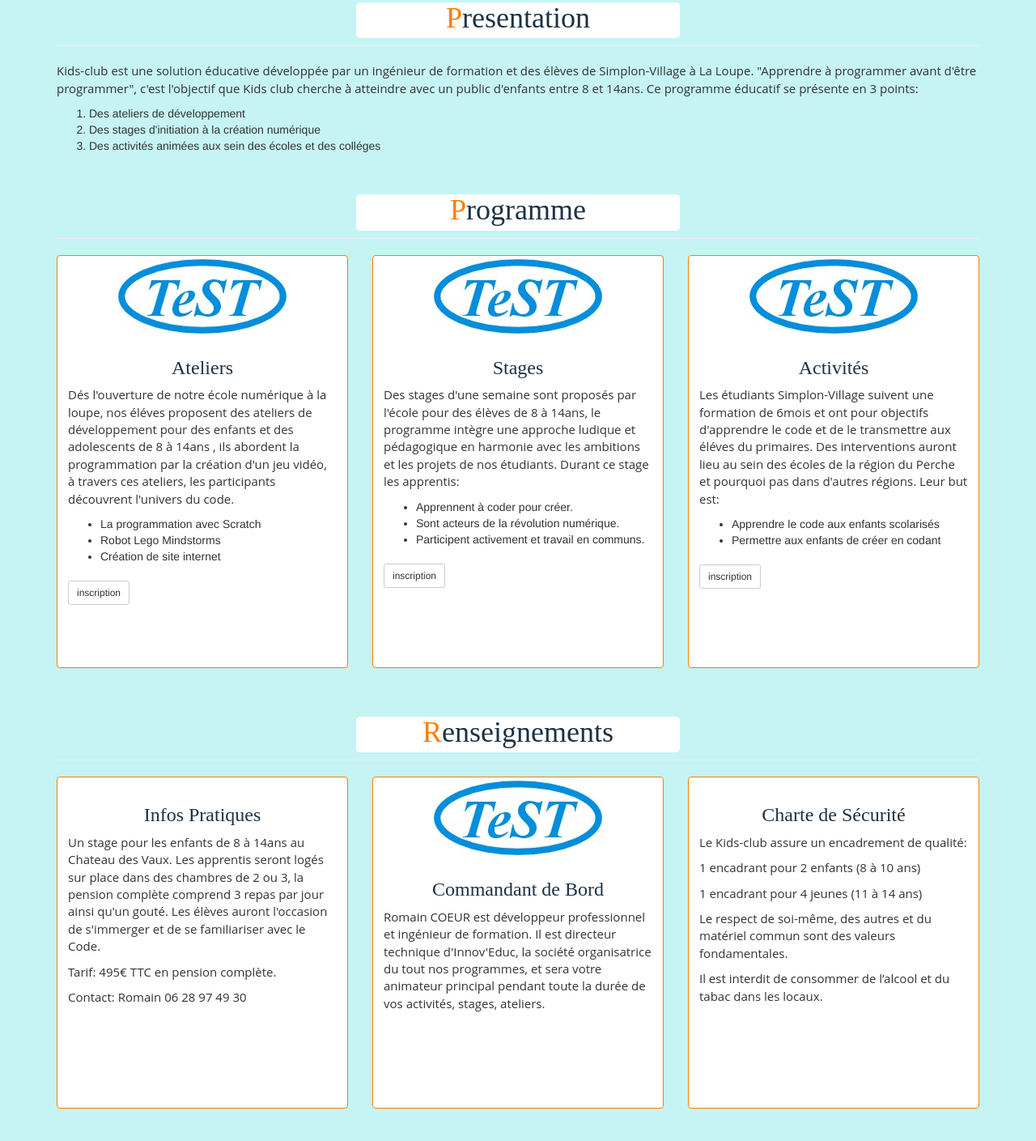
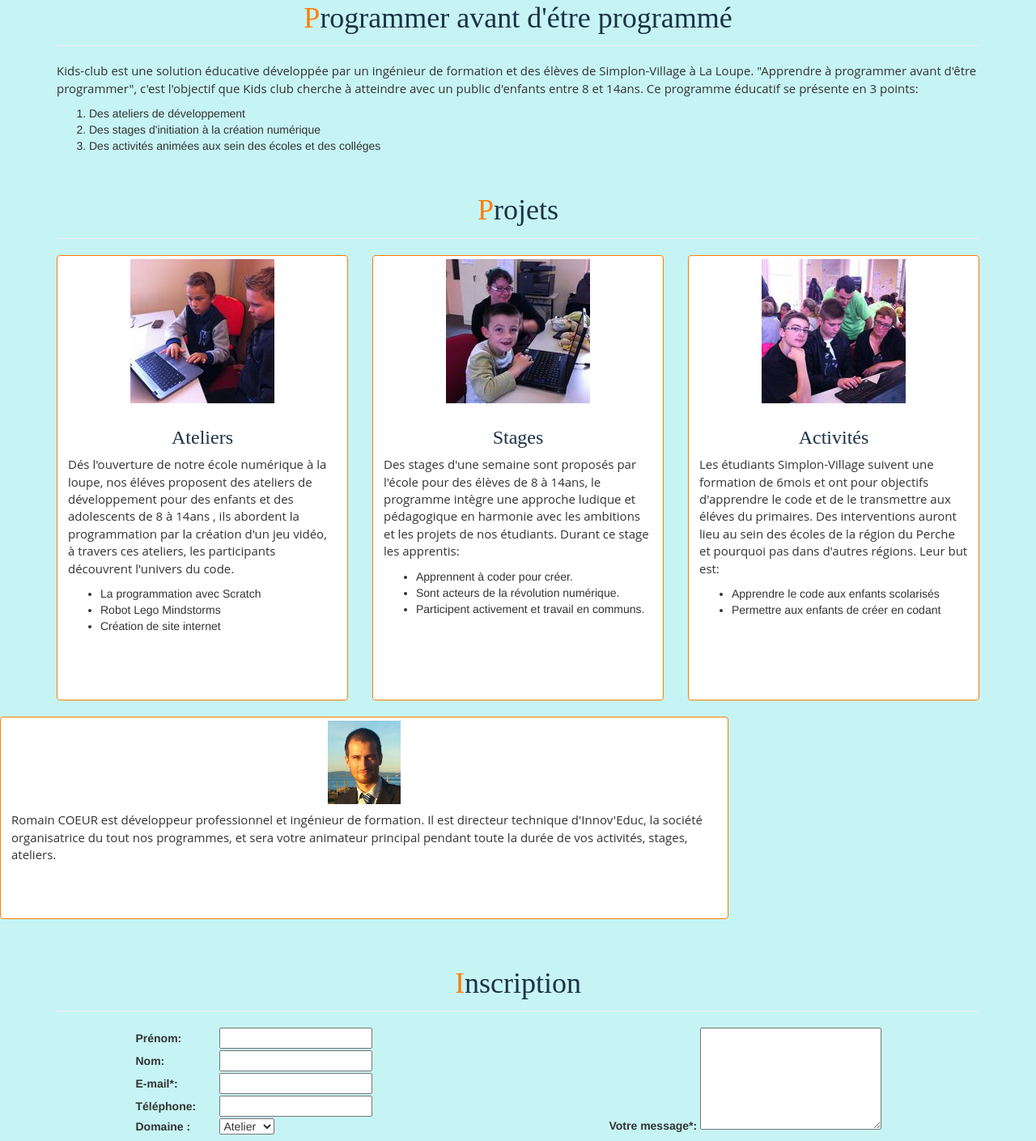
Before and after one commit to WildCodeSchool/laloupe-1014-nkc, a plain HTML site: page index.html in a window 1280 px wide. Shown: the part 818-2227 px from the top of the page at 81% size. Drawn offline with Linux system fonts and the light colour scheme.

Commit message:
ajout des images et modification de la page

```diff
--- a/css/index.css
+++ b/css/index.css
@@ -27,10 +27,9 @@
 }
 
 .container h1{
-	background-color: white;
 	border-radius: 5px;
 	padding-bottom: 5px;
-	width: 400px;
+
 	margin: auto;
 }
 
@@ -46,6 +45,20 @@
 	border: 1px solid #FF7E00;
 }
 
+.thumbnail.infostag{
+
+	width: 900px;
+	height: 250px;
+
+}
+.rom{
+	text-align: left;
+	height: 90px;
+	width: 90px;
+
+}
+
+
 .navbtn .btnnav {
 	margin-top: 15px;
 	margin-bottom: 15px;
@@ -56,7 +69,7 @@
 }
 
 .boxprog {
-	height: 510px;
+	height: 550px;
 }
 
 .thumbnail .progbox {
--- a/index.html
+++ b/index.html
@@ -24,8 +24,9 @@
             </div>
             <div class="collapse navbar-collapse test1" id="bs-example-navbar-collapse-1">
                 <ul class="nav navbar-nav">
-                    <li><a href="#">Programme</a></li>
-                    <li><a href="#">Renseignement</a></li>
+                    <li><a href="#">Accueil</a></li>
+                    <li><a href="#proj">Projets</a></li>
+                    <li><a href="#">Galerie</a><li>
                 </ul>
                 <ul class="nav navbar-nav navbar-right navbtn">
                     <li><a href="#" class="btn btn-default btn-sm navbar-btn btnnav">Contactez-nous</a></li>
@@ -43,7 +44,7 @@
 	<!--Présentation Kid's Club-->
     <div class="container">
         <header class="page-header">
-            <h1 class="img-responsive">Presentation</h1>
+            <h1 class="img-responsive">Programmer avant d'étre programmé</h1>
         </header>
         	<section class="row">
             	<div class="col-lg-12">
@@ -60,16 +61,18 @@
     <!--Fin présentation Kid's Club-->
 
     <!--Les projets du Kid's Club-->
+ <div id="proj">
+
     <div class="container">
         <header class="page-header">
-            <h1 class="img-responsive">Programme</h1>
+            <h1 class="img-responsive">Projets</h1>
         </header>
 		<section class="row">
     		<div class="col-lg-12">
         		<div class="row">
             		<div class="col-sm-6 col-md-4">
                 		<div class="thumbnail boxprog">
-                    		<img data-src="holder.js/300x300" src="img/test.jpg"/>
+                    		<img data-src="holder.js/300x300" src="img/3.jpeg"/>
                     		<div class="caption progbox">
                         		<h3>Ateliers</h3>
                         		<div>
@@ -79,14 +82,14 @@
 		                                    <li>Robot Lego Mindstorms</li>
 		                                    <li>Création de site internet </li>
 		                                </ul>
-                            		<a href="#" class="btn btn-default btn-sm navbar-btn inscri" >inscription</a>
+                            		<!--a href="#" class="btn btn-default btn-sm navbar-btn inscri" >inscription</a>-->
                             	</div>
                     		</div>
                 		</div>
             		</div>
             		<div class="col-sm-6 col-md-4">
                 		<div class="thumbnail boxprog">
-                    		<img data-src="holder.js/300x300" src="img/test.jpg">
+                    		<img data-src="holder.js/300x300" src="img/7.jpeg">
                 			<div class="caption progbox">
                     			<h3>Stages</h3>
                     			<div>
@@ -96,14 +99,14 @@
 	                                       <li>Sont acteurs de la révolution numérique.</li>
 	                                       <li>Participent activement et travail en communs.</li>
                     					</ul>
-                        			<a href="#" class="btn btn-default btn-sm navbar-btn">inscription</a>
+                        			<!--a href="#" class="btn btn-default btn-sm navbar-btn">inscription</a>-->
                     			</div>
                 			</div>
                 		</div>
             		</div>
             		<div class="col-sm-6 col-md-4">
                 		<div class="thumbnail boxprog">
-                    		<img data-src="holder.js/300x300" src="img/test.jpg"/>
+                    		<img data-src="holder.js/300x300" src="img/5.jpeg"/>
                     		<div class="caption progbox">
                         		<h3>Activités</h3>
                     			<div>
@@ -113,7 +116,7 @@
 	                                        </li>
                                             <li>Permettre aux enfants de créer en codant</li>
                         				</ul>
-                            		<a href="#" class="btn btn-default btn-sm navbar-btn">inscription</a>
+                            		<!--a href="#" class="btn btn-default btn-sm navbar-btn">inscription</a>-->
                     			</div>
                     		</div>
                 		</div>
@@ -122,16 +125,43 @@
     		</div>
 		</section>
     </div>
+
+</div>
     <!--Fin des programme Kid's Club-->
+<!-- debut presentation intervenant-->
+
+<!--div class="col-sm-6 col-md-4"-->
+                        <div class="thumbnail infostag">
+                            <img data-src="holder.js/300x300" src="img/romain-coeur.png" class="rom">
+                            <div class="caption staginfo1">
+
+                                <div>
+                                    <p>Romain COEUR est développeur professionnel et ingénieur de formation. Il est directeur technique d'Innov'Educ, la société organisatrice du tout nos programmes, et sera votre animateur principal pendant toute la durée de vos activités, stages, ateliers.</p>
+                                </div>
+                            </div>
+                        </div>
+
+
+
+
+
+
+
+
+
+
+
     <!--Debut documentation-->
+<!--
     <div class="container">
     <header class="page-header">
-        <h1 class="img-responsive">Renseignements</h1>
+        <h1 class="img-responsive">Animateur</h1>
     </header>
         <section class="row">
             <div class="col-lg-12">
                 <div class="row">
-                    <div class="col-sm-6 col-md-4">
+
+                    <div class="col-sm-5 col-md-4">
                         <div class="thumbnail infostag">
                             <div class="caption staginfo">
                                 <h3>Infos Pratiques</h3>
@@ -139,7 +169,7 @@
                                     <p>Un stage pour les enfants de 8 à 14ans au Chateau des Vaux. Les apprentis seront logés sur place dans des chambres de 2 ou 3, la pension complète comprend 3 repas par jour ainsi qu'un gouté. Les élèves auront l'occasion de s'immerger et de se familiariser avec le Code.</p>
                                     <p>Tarif: 495€ TTC en pension complète.</p>
                                     <p>Contact: Romain 06 28 97 49 30</p>
-                                	<!--<ul>
+                                	<ul>
 		                                <li>Ages: De 8 à 14 ans</li>
 		                                <li>Lieu: Le Château des Vaux, 28240 Saint-Maurice-Saint-Germain</li>
 		                                <li>Durée: Du 26 au 31 Octobre</li>
@@ -151,21 +181,13 @@
 		                                <li>Tarif: 495€ TTC (pension complète)</li>
 		                                <li>Contact et inscription :</li>
 		                                Romain 06 28 97 49 30
-                            		</ul>-->
+                            		</ul>
                             	</div>
                         	</div>
+
                         </div>
                     </div>
-                    <div class="col-sm-6 col-md-4">
-                        <div class="thumbnail infostag">
-                        	<img data-src="holder.js/300x300" src="img/test.jpg">
-                        	<div class="caption staginfo1">
-                            	<h3>Commandant de Bord</h3>
-                            	<div>
-                            		<p>Romain COEUR est développeur professionnel et ingénieur de formation. Il est directeur technique d'Innov'Educ, la société organisatrice du tout nos programmes, et sera votre animateur principal pendant toute la durée de vos activités, stages, ateliers.</p>
-                            	</div>
-                        	</div>
-                        </div>
+
                     </div>
                     <div class="col-sm-6 col-md-4">
                         <div class="thumbnail infostag">
@@ -185,6 +207,7 @@
             </div>
         </section>
 	</div>
+-->
 	<!--Fin des documentations-->
     <!--formulaire-->
 
```
Also changed, not shown: img/2.jpeg (added), img/3.jpeg (added), img/4.jpeg (added), img/5.jpeg (added), img/6.jpeg (added), img/7.jpeg (added), img/romain-coeur.png (added), 1 other file.
